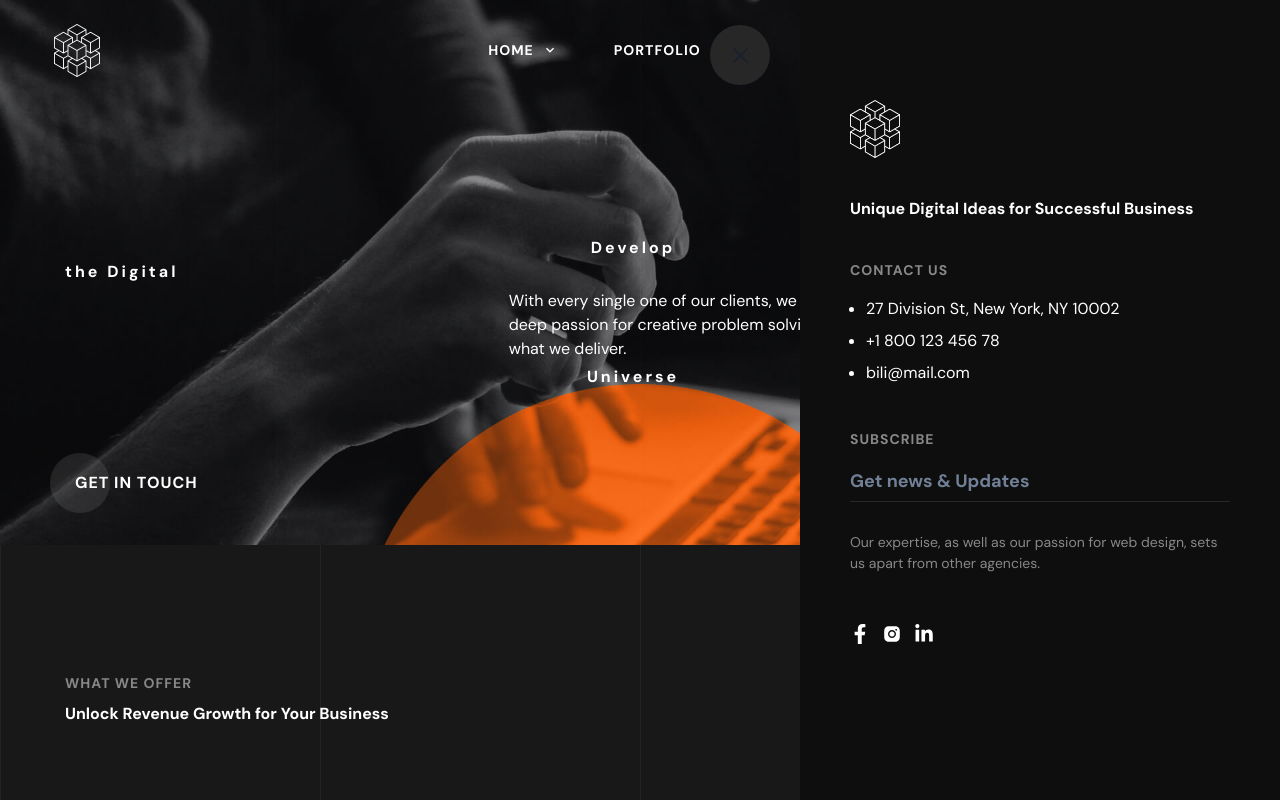
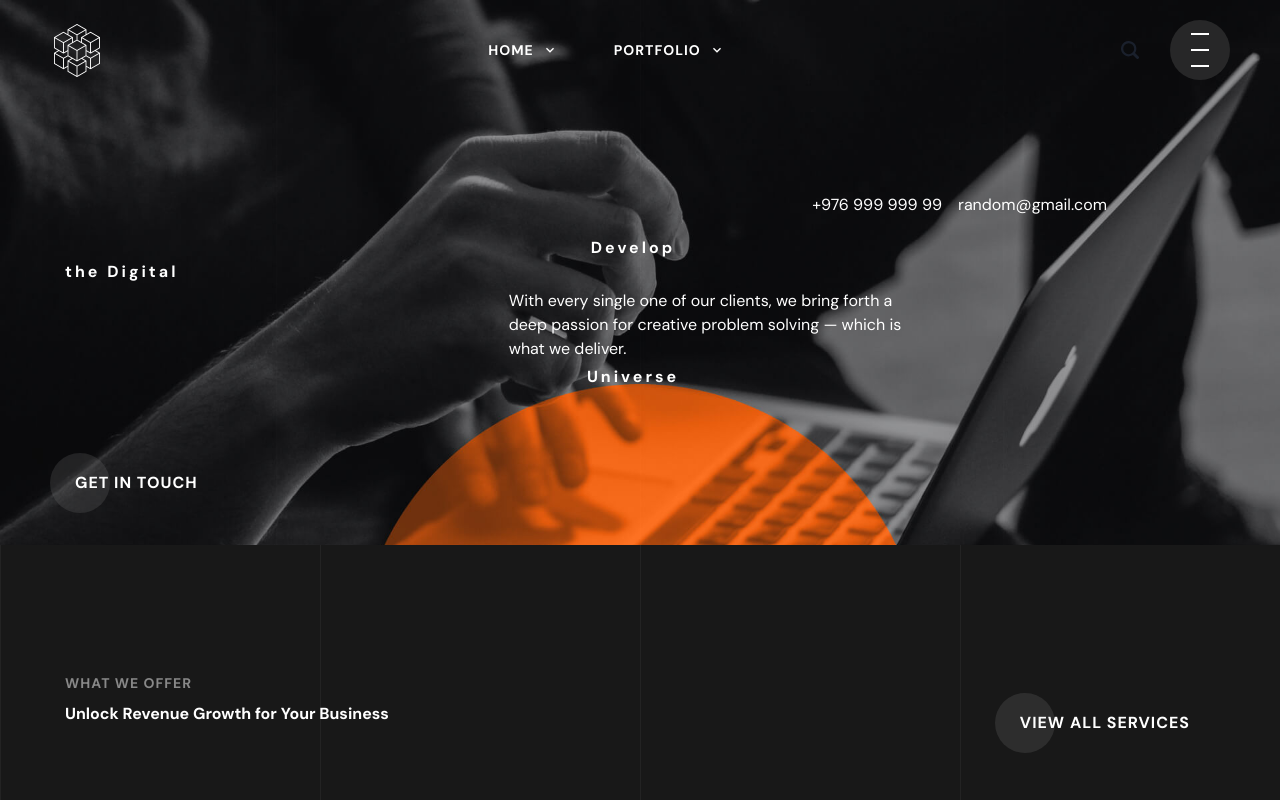
Before and after one commit to fl1pHover/honestMedia_V1, a Next.js app: page / in a window 1280 px wide. Shown: the top 800 px of the page. Built offline with nearby package versions, Linux system fonts and the light colour scheme.

Commit message:
navbar fix

```diff
--- a/components/navbar.js
+++ b/components/navbar.js
@@ -16,8 +16,6 @@ import {
 } from "@chakra-ui/react";
 import { Search2Icon, HamburgerIcon, CloseIcon } from "@chakra-ui/icons";
 import NextLink from "next/link";
-
-import { motion } from "framer-motion";
 
 import { ChevronDownIcon } from "@chakra-ui/icons";
 
@@ -118,17 +116,22 @@ const Navbar = (props) => {
                                    _hover={{
                                         bgColor: "transparent",
                                    }}
-                              />
-                              <IconButton
-                                   aria-label="Menu"
-                                   icon={<HamburgerIcon />}
-                                   borderRadius="50%"
-                                   w="60px"
-                                   h="60px"
-                                   bg="mainGrey"
-                                   fontSize="25px"
+                              />{" "}
+                              <Center
+                                   className="menu__btn"
                                    onClick={showSidebar}
-                              />
+                              >
+                                   <Stack
+                                        position="relative"
+                                        className="menu__btn-wrap"
+                                        overflow="hidden"
+                                   >
+                                        {/* <span></span> */}
+                                        <span></span>
+                                        <span></span>
+                                        <span></span>
+                                   </Stack>
+                              </Center>
                          </Stack>
                     </Stack>
                </Box>
@@ -140,9 +143,7 @@ const Navbar = (props) => {
                     p="50px"
                     bg="mainBlack"
                     height="100vh"
-                    className={sidebar ? "sidebar active" : "sidebar"}
-                    animate={sidebar ? "open" : "closed"}
-                    variants={variants}
+                    className={sidebar ? "sidebar" : "sidebar active"}
                     zIndex="101"
                >
                     <IconButton
@@ -161,6 +162,7 @@ const Navbar = (props) => {
                          }}
                          onClick={showSidebar}
                     />
+
                     <Image
                          src="./images/logo-1.png"
                          alt="logo"
--- a/styles/globals.scss
+++ b/styles/globals.scss
@@ -1,5 +1,5 @@
 @import url("https://fonts.googleapis.com/css2?family=DM+Sans:wght@400;500;700&display=swap");
-
+@import "utils";
 * {
      font-family: "DM Sans", sans-serif;
      margin: 0;
@@ -283,12 +283,21 @@ a {
 .sidebar {
      transform: translateX(150%);
      animation: 0.5s opacity ease forwards;
+     // &::before {
+     //      content: "";
+     //      position: absolute;
+     //      left: -100vw;
+     //      top: 0;
+     //      height: 100vw;
+     //      width: 100vw;
+     //      height: 100vw;
+     //      background-color: #0e0e0e;
+     //      opacity: 0.5;
+     // }
 }
 
 .active {
      animation: 0.5s opacityOut ease;
-     // display: block !important;
-     // transform: translateX(0%);
 }
 
 @keyframes opacity {
@@ -306,11 +315,11 @@ a {
      0% {
           opacity: 1;
           transform: translateX(0%);
-          opacity: 1;
-          transform: translateX(0%);
      }
      100% {
           opacity: 0;
           transform: translateX(150%);
      }
 }
+.menu__btn {
+}
--- /dev/null
+++ b/styles/utils/_utils.scss
@@ -0,0 +1,38 @@
+.menu__btn {
+     position: relative;
+     width: 60px;
+     height: 60px;
+     border-radius: 50%;
+     background-color: #272728;
+     cursor: pointer;
+     &:hover {
+          .menu__btn-wrap {
+               span {
+                    transform: translateY(10px);
+               }
+          }
+     }
+     .menu__btn-wrap {
+          overflow: hidden;
+          position: relative;
+          span {
+               height: 2px;
+               width: 18px;
+               background: white;
+               margin: 3px 0 !important;
+               transition: 0.3s ease;
+               // transform: translateY(4px);
+               &:first-child {
+                    &::before {
+                         content: "";
+                         position: absolute;
+                         top: -8px;
+                         left: 0;
+                         width: 18px;
+                         height: 2px;
+                         background-color: white;
+                    }
+               }
+          }
+     }
+}
--- /dev/null
+++ b/styles/utils/index.scss
@@ -0,0 +1 @@
+@forward "utils";
```
